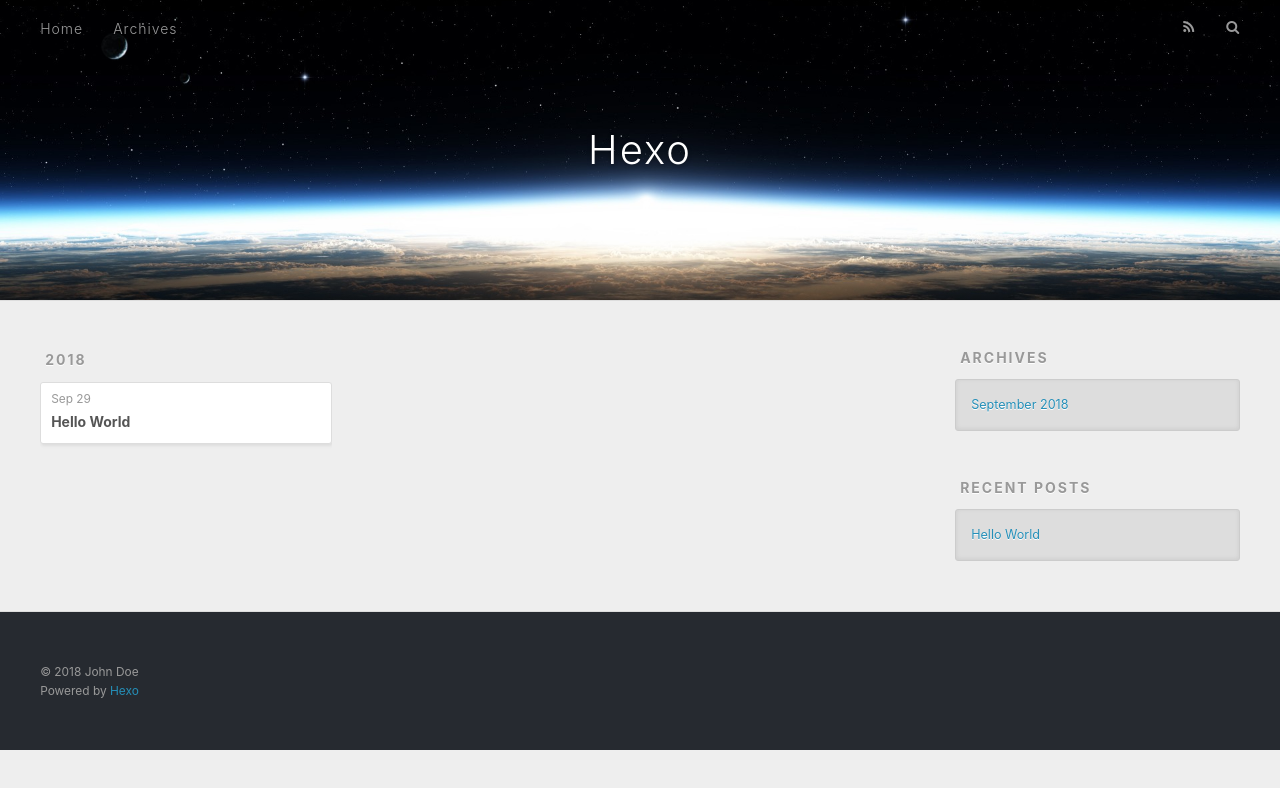
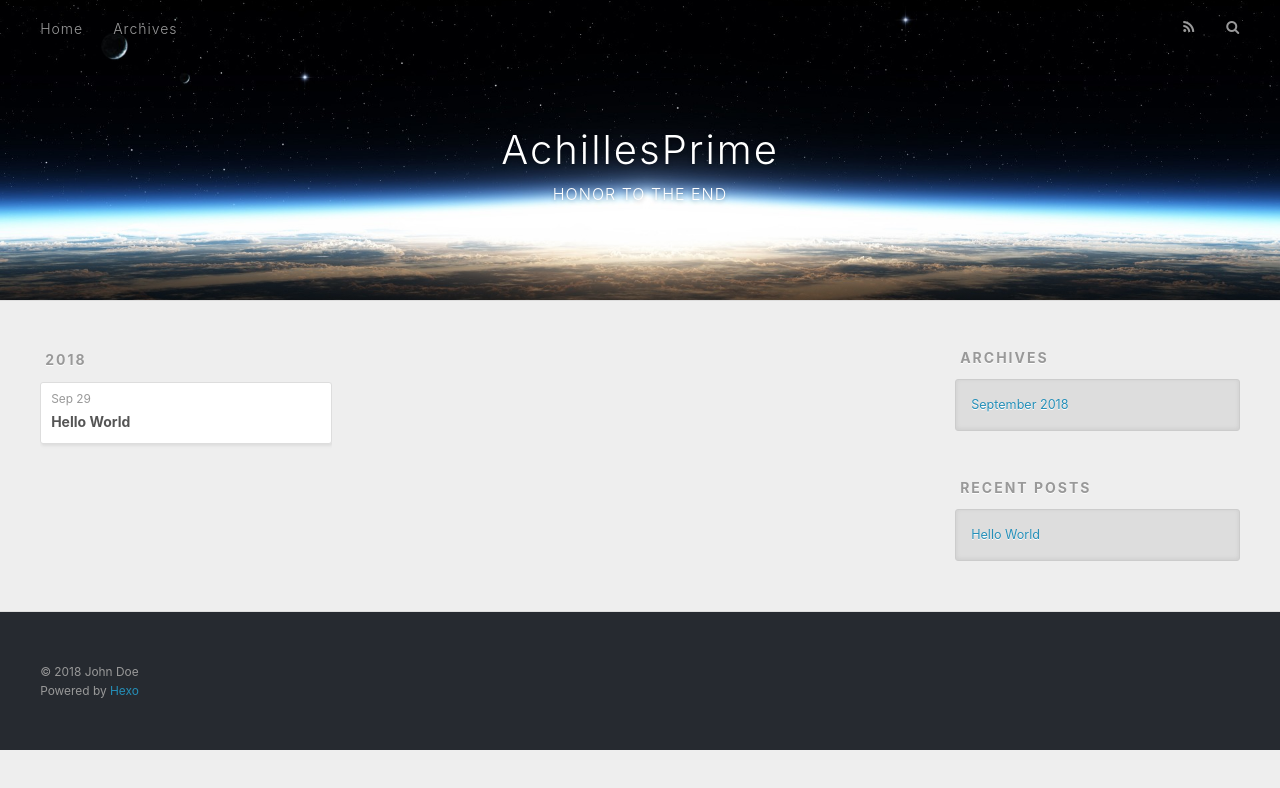
Before and after one commit to AchillesPrime/AchillesPrime.github.io, a plain HTML site: page archives/2018/09/index.html in a window 1280 px wide. Drawn offline with nearby package versions, Linux system fonts and the light colour scheme.

Commit message:
Site updated: 2018-09-30 00:51:23

```diff
--- a/archives/2018/09/index.html
+++ b/archives/2018/09/index.html
@@ -5,17 +5,20 @@
 
 
 
-  <title>Archives: 2018/9 | Hexo</title>
+  <title>Archives: 2018/9 | AchillesPrime</title>
   <meta name="viewport" content="width=device-width, initial-scale=1, maximum-scale=1">
-  <meta property="og:type" content="website">
-<meta property="og:title" content="Hexo">
+  <meta name="description" content="Let only that little be left of me whereby I may name thee my all.">
+<meta property="og:type" content="website">
+<meta property="og:title" content="AchillesPrime">
 <meta property="og:url" content="https://achillesprime.github.io/archives/2018/09/index.html">
-<meta property="og:site_name" content="Hexo">
+<meta property="og:site_name" content="AchillesPrime">
+<meta property="og:description" content="Let only that little be left of me whereby I may name thee my all.">
 <meta property="og:locale" content="default">
 <meta name="twitter:card" content="summary">
-<meta name="twitter:title" content="Hexo">
+<meta name="twitter:title" content="AchillesPrime">
+<meta name="twitter:description" content="Let only that little be left of me whereby I may name thee my all.">
 
-    <link rel="alternate" href="/atom.xml" title="Hexo" type="application/atom+xml">
+    <link rel="alternate" href="/atom.xml" title="AchillesPrime" type="application/atom+xml">
 
 
     <link rel="icon" href="/favicon.png">
@@ -34,8 +37,12 @@
   <div id="header-outer" class="outer">
     <div id="header-title" class="inner">
       <h1 id="logo-wrap">
-        <a href="/" id="logo">Hexo</a>
+        <a href="/" id="logo">AchillesPrime</a>
       </h1>
+
+        <h2 id="subtitle-wrap">
+          <a href="/" id="subtitle">HONOR TO THE END</a>
+        </h2>
 
     </div>
     <div id="header-inner" class="inner">
```
Also changed, not shown: 2018/09/29/hello-world/index.html (+8 -4 lines), archives/2018/index.html (+14 -7 lines), archives/index.html (+14 -7 lines), index.html (+14 -7 lines).
